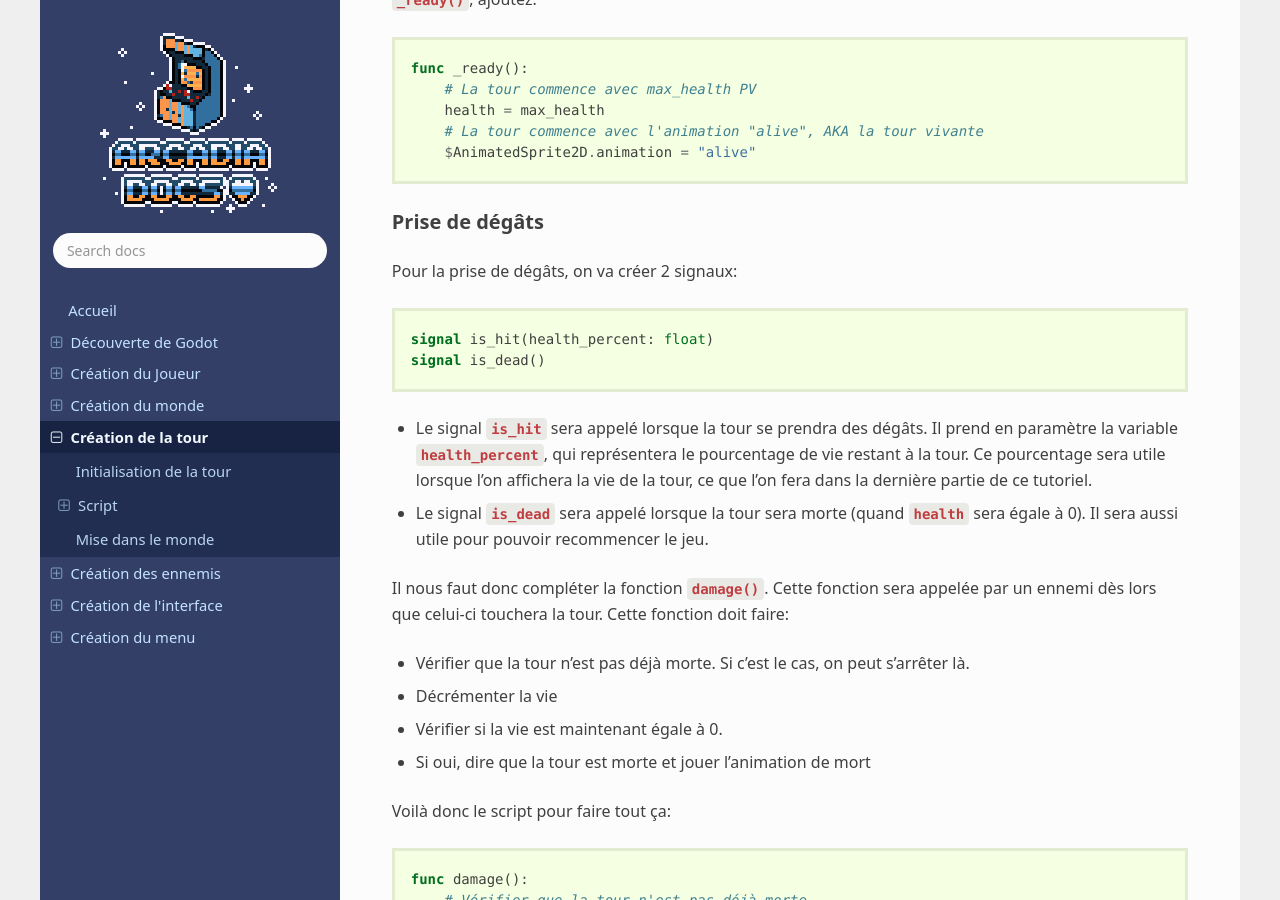
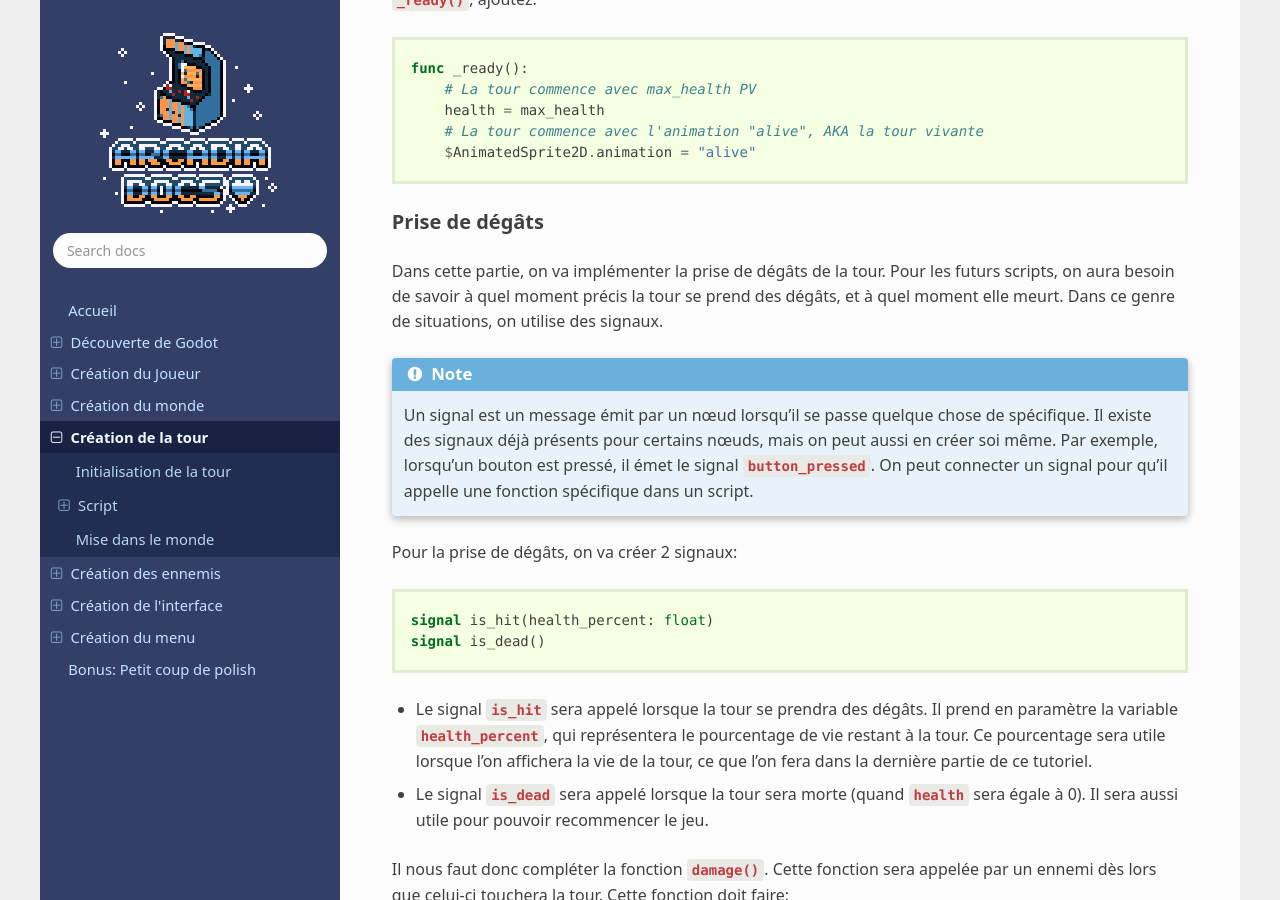
Before and after one commit to iceknith/Godot-Cours-Arcadia---Tower-Protector-Tutoriel, a Sphinx documentation site: the page built from docs/creation-tour.rst, in a window 1280 px wide and 900 px high, scrolled down 2633 px. Built offline with Sphinx 7.4.7 and the Read the Docs theme 2.0.0, drawn with Linux system fonts in a browser that asks for light colours; some web fonts are replaced.

Commit message:
Fixed intro and signals introduction

```diff
--- a/README.rst
+++ b/README.rst
@@ -5,7 +5,8 @@ Tutoriel Godot: Votre premier jeu
 Bonjour jeune Arcadien.ne, n'as-tu pas toujours rêvé de faire des jeux vidéo qualitatifs rapidement ?
 Si c’est le cas, n’attends plus, car c’est exactement ce que propose Godot !!!
 
-Dans ce court tutoriel, tu apprendra à utiliser Godot, tout en faisant un petit jeu 2D:
+Dans ce court tutoriel, tu apprendras à utiliser Godot, tout en faisant un petit jeu 2D:
+**Tower Protector** ™, un jeu de Tower Defense dans lequel un preux chevalier tente de défendre sa tour d'une vague d'ennemis nécromanciens!
 
 .. image:: img/preview.gif
    :alt:
--- a/docs/creation-ennemis.rst
+++ b/docs/creation-ennemis.rst
@@ -92,7 +92,11 @@ Pour les fonctions, commençons par le commencement, l'éternelle fonction ``_re
 Ensuite, on veut que dès que l'animation de spawn soit terminée, l'ennemi se dirige vers la tour.
 Pour détecter lorsqu'une animation se termine, il faut utiliser le signal ``animation_finished`` de l'``AnimatedSprite2D``.
 
-Pour cela, allez dans l'onglet **Node**, du côté de l'Inspecteur de l'``AnimatedSprite2D``, et connectez le signal au nœud ``Enemy``.
+Pour cela, allez dans l'onglet **Node**, du côté de l'Inspecteur de l'``AnimatedSprite2D``, et connectez le signal au nœud ``Enemy``,
+en appuyant sur le bouton **Connect** tout en bas ou en faisant **Clic droit -> Connect**. Un popup va apparaître, laissez les paramètres par défaut et cliquez sur **Connect**.
+
+.. image:: img/connectsignal.png
+
 Cela va créer la fonction ``_on_animated_sprite_2d_animation_finished()`` dans le script de l'ennemi.
 Cette fonction sera appelée à chaque fois que l'``AnimatedSprite2D`` termine une animation.
 
--- a/docs/creation-tour.rst
+++ b/docs/creation-tour.rst
@@ -87,6 +87,15 @@ Dans la fonction ``_ready()``, ajoutez:
 Prise de dégâts
 ~~~~~~~~~~~~~~~
 
+Dans cette partie, on va implémenter la prise de dégâts de la tour.
+Pour les futurs scripts, on aura besoin de savoir à quel moment précis la tour se prend des dégâts, et à quel moment elle meurt.
+Dans ce genre de situations, on utilise des signaux.
+
+.. note::
+    Un signal est un message émit par un nœud lorsqu'il se passe quelque chose de spécifique. Il existe des signaux déjà présents pour certains nœuds, mais on peut aussi en créer soi même.
+    Par exemple, lorsqu'un bouton est pressé, il émet le signal ``button_pressed``.
+    On peut connecter un signal pour qu'il appelle une fonction spécifique dans un script.
+
 Pour la prise de dégâts, on va créer 2 signaux:
 
 .. code-block:: gdscript
--- /dev/null
+++ b/docs/polish.rst
@@ -0,0 +1,2 @@
+Petit coup de polish
+====================
```
Also changed, not shown: docs/index.rst (+5 -4 lines), docs/img/connectsignal.png (added).
